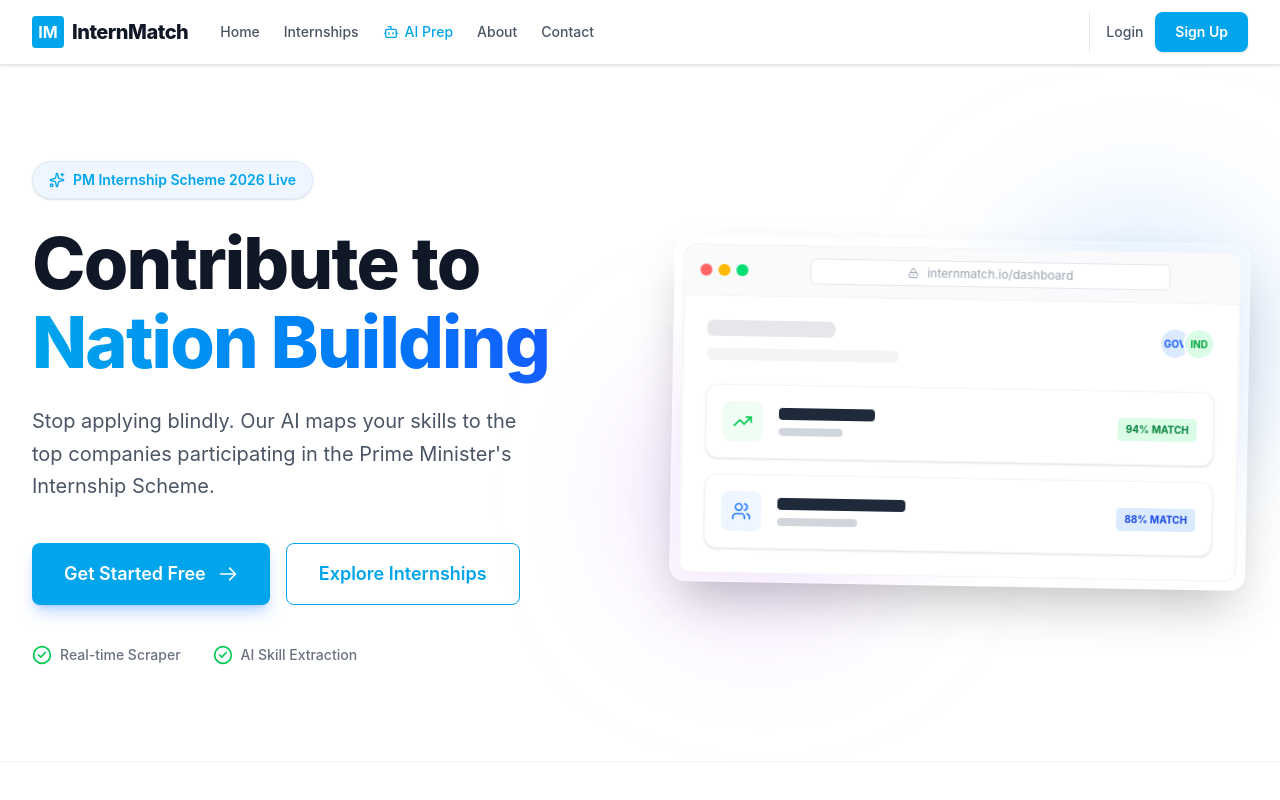
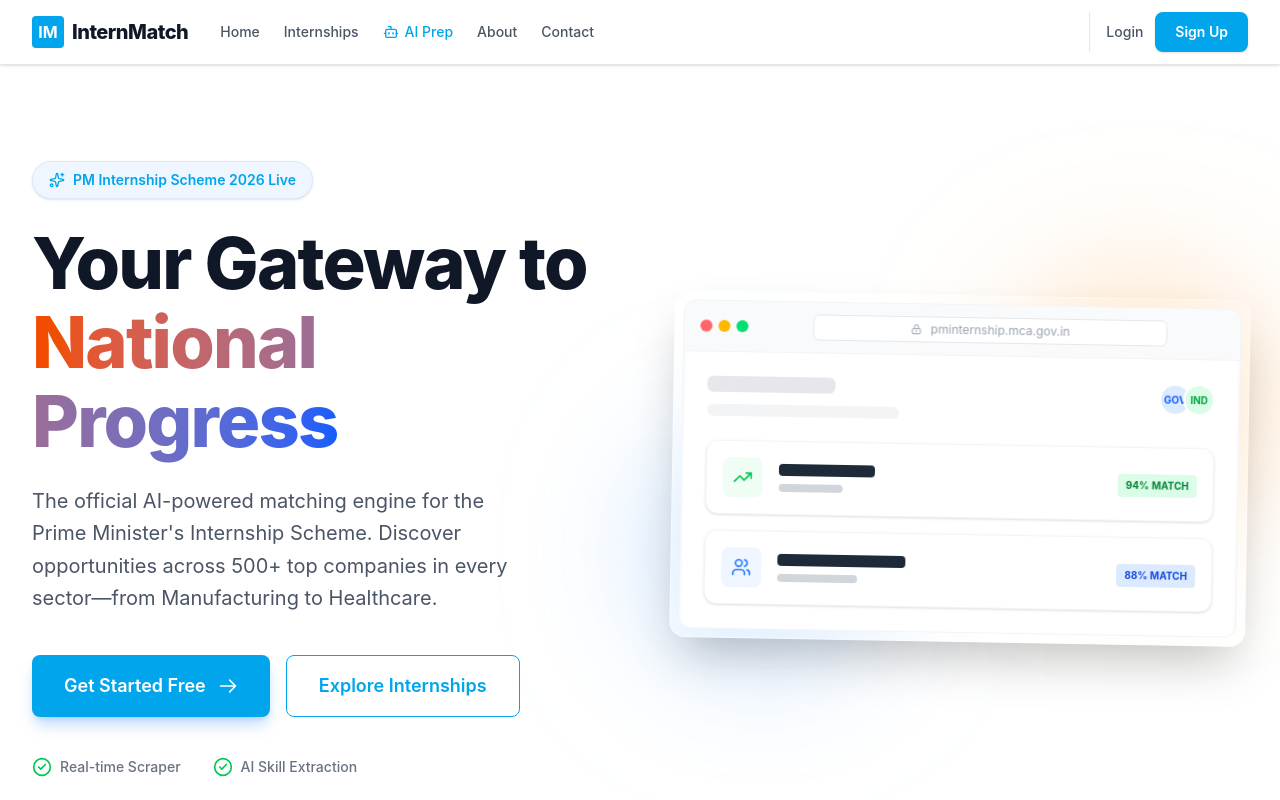
Before and after one commit to Parveen12218349/PM-INTERNSHIP, a React (Vite) app in the folder frontend_ui/: page / in a window 1280 px wide. Shown: the top 800 px of the page. Built offline with nearby package versions, Linux system fonts and the light colour scheme.

Commit message:
Transform project into generalized National Internship Portal for PM Scheme

```diff
--- a/frontend_ui/src/components/SkillRadarChart.jsx
+++ b/frontend_ui/src/components/SkillRadarChart.jsx
@@ -1,12 +1,12 @@
 import { ResponsiveContainer, RadarChart, PolarGrid, PolarAngleAxis, PolarRadiusAxis, Radar, Tooltip } from 'recharts';
 
 const CATEGORIES = {
-  "IT & Data": ["sql", "python", "excel", "data", "software", "development", "it", "computer", "typing"],
-  "Operations & Admin": ["operations", "admin", "management", "logistics", "supply chain", "coordination"],
-  "Manufacturing": ["manufacturing", "production", "mechanical", "electrical", "maintenance", "quality"],
-  "Communications": ["communication", "writing", "english", "public relations", "customer service"],
-  "Sales & Marketing": ["marketing", "sales", "business development", "campaigns", "social media"],
-  "Finance & Accounts": ["finance", "accounting", "tally", "tax", "audit", "billing"]
+  "IT & Digital": ["sql", "python", "software", "it", "typing", "digital"],
+  "Manufacturing": ["manufacturing", "production", "mechanical", "electrical", "automobile"],
+  "Healthcare": ["healthcare", "medical", "nursing", "pharmacy", "biology"],
+  "Agriculture": ["agriculture", "farming", "horticulture", "rural"],
+  "Finance & Legal": ["finance", "accounting", "tally", "legal", "law"],
+  "Media & Admin": ["media", "journalism", "admin", "management", "communication"]
 };
 
 export default function SkillRadarChart({ userSkills = [] }) {
--- a/frontend_ui/src/pages/Categories.jsx
+++ b/frontend_ui/src/pages/Categories.jsx
@@ -4,11 +4,12 @@
 
 export default function Categories() {
   const categories = [
-    { name: "Operations", slug: "operations", icon: <Database className="w-8 h-8" />, color: "from-blue-500 to-cyan-500", shadow: "shadow-blue-500/20" },
-    { name: "IT & Digital", slug: "it", icon: <Code2 className="w-8 h-8" />, color: "from-green-500 to-emerald-500", shadow: "shadow-green-500/20" },
-    { name: "Marketing & Sales", slug: "marketing", icon: <Megaphone className="w-8 h-8" />, color: "from-pink-500 to-rose-500", shadow: "shadow-pink-500/20" },
-    { name: "Administration", slug: "administration", icon: <Briefcase className="w-8 h-8" />, color: "from-indigo-500 to-violet-500", shadow: "shadow-indigo-500/20" },
-    { name: "Explore PM Scheme", slug: "government", icon: <Compass className="w-8 h-8" />, color: "from-slate-400 to-slate-600", shadow: "shadow-slate-500/20" },
+    { name: "Agriculture & Rural", slug: "agriculture", icon: <Compass className="w-8 h-8" />, color: "from-green-500 to-emerald-500", shadow: "shadow-green-500/20" },
+    { name: "Healthcare & Pharma", slug: "healthcare", icon: <Users className="w-8 h-8" />, color: "from-red-500 to-rose-500", shadow: "shadow-red-500/20" },
+    { name: "Manufacturing & Auto", slug: "manufacturing", icon: <Database className="w-8 h-8" />, color: "from-slate-500 to-slate-700", shadow: "shadow-slate-500/20" },
+    { name: "IT & Electronics", slug: "it", icon: <Code2 className="w-8 h-8" />, color: "from-blue-500 to-indigo-500", shadow: "shadow-blue-500/20" },
+    { name: "Finance & Banking", slug: "finance", icon: <Briefcase className="w-8 h-8" />, color: "from-amber-500 to-orange-500", shadow: "shadow-amber-500/20" },
+    { name: "Education & Media", slug: "education", icon: <Megaphone className="w-8 h-8" />, color: "from-purple-500 to-violet-500", shadow: "shadow-purple-500/20" },
   ];
 
   const containerVariants = {
--- a/frontend_ui/src/pages/Home.jsx
+++ b/frontend_ui/src/pages/Home.jsx
@@ -142,7 +142,7 @@
     <div className="flex flex-col min-h-screen bg-[#f8f9fa]">
       {/* Premium Hero Section */}
       <div className="relative overflow-hidden bg-white border-b border-gray-100">
-        <div className="absolute top-0 left-0 w-full h-full bg-[radial-gradient(ellipse_at_top_right,_var(--tw-gradient-stops))] from-blue-50 via-white to-white opacity-70"></div>
+        <div className="absolute top-0 left-0 w-full h-h-full bg-[radial-gradient(ellipse_at_top_right,_var(--tw-gradient-stops))] from-orange-50 via-white to-blue-50 opacity-70"></div>
 
         <div className="max-w-7xl mx-auto px-4 sm:px-6 lg:px-8 py-24 relative z-10">
           <div className="flex flex-col lg:flex-row items-center gap-16">
@@ -159,14 +159,14 @@
               </div>
 
               <h1 className="text-5xl md:text-7xl font-extrabold text-gray-900 leading-[1.1] mb-6 tracking-tight">
-                Contribute to <br/>
-                <span className="text-transparent bg-clip-text bg-gradient-to-r from-[#00A5EC] to-blue-600">
-                  Nation Building
+                Your Gateway to <br/>
+                <span className="text-transparent bg-clip-text bg-gradient-to-r from-orange-600 to-blue-600">
+                  National Progress
                 </span>
               </h1>
 
               <p className="text-xl text-gray-600 mb-10 leading-relaxed max-w-lg">
-                Stop applying blindly. Our AI maps your skills to the top companies participating in the Prime Minister's Internship Scheme.
+                The official AI-powered matching engine for the Prime Minister's Internship Scheme. Discover opportunities across 500+ top companies in every sector—from Manufacturing to Healthcare.
               </p>
 
               {!token && (
@@ -200,8 +200,8 @@
               className="lg:w-1/2 w-full relative"
             >
               {/* Decorative elements */}
-              <div className="absolute -top-10 -right-10 w-72 h-72 bg-blue-400 rounded-full mix-blend-multiply filter blur-3xl opacity-20 animate-blob"></div>
-              <div className="absolute -bottom-10 -left-10 w-72 h-72 bg-purple-400 rounded-full mix-blend-multiply filter blur-3xl opacity-20 animate-blob animation-delay-2000"></div>
+              <div className="absolute -top-10 -right-10 w-72 h-72 bg-orange-400 rounded-full mix-blend-multiply filter blur-3xl opacity-20 animate-blob"></div>
+              <div className="absolute -bottom-10 -left-10 w-72 h-72 bg-blue-400 rounded-full mix-blend-multiply filter blur-3xl opacity-20 animate-blob animation-delay-2000"></div>
 
               {/* Premium Dashboard Mockup */}
               <div className="glass-panel p-2 rounded-2xl shadow-2xl bg-white/50 backdrop-blur-sm border border-white/40 transform rotate-1 hover:rotate-0 transition-transform duration-500">
@@ -214,7 +214,7 @@
                     </div>
                     <div className="mx-auto bg-white border border-gray-200 text-gray-400 text-xs px-24 py-1 rounded-md flex items-center gap-2">
                       <svg className="w-3 h-3" fill="none" viewBox="0 0 24 24" stroke="currentColor"><path strokeLinecap="round" strokeLinejoin="round" strokeWidth={2} d="M12 15v2m-6 4h12a2 2 0 002-2v-6a2 2 0 00-2-2H6a2 2 0 00-2 2v6a2 2 0 002 2zm10-10V7a4 4 0 00-8 0v4h8z" /></svg>
-                      internmatch.io/dashboard
+                      pminternship.mca.gov.in
                     </div>
                   </div>
 
```
Also changed, not shown: 1 other file (tests, documents, lock files or other folders).
